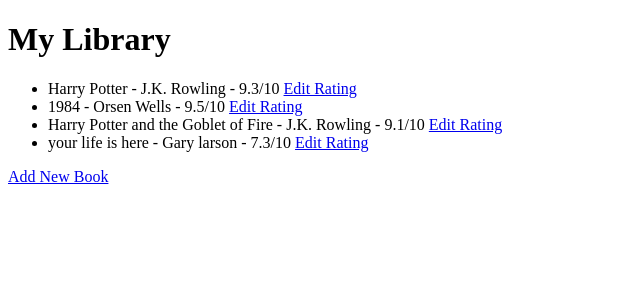
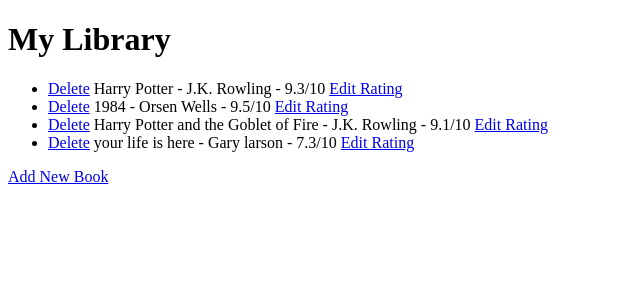
Before and after one commit to cburgyan/VirtualBookshelfWithSQLite_SQLAlchemy_Flask_render_template_request_redirect_url_for, a Flask app: page / in a window 1280 px wide. Shown: the top 300 px of the page, without its empty margins (0-640 px from the left). Run offline with Flask 2, Linux system fonts and the light colour scheme; data comes from the database, SQL or seed files in the repository; both versions use the stored data as it was after the commit.

Commit message:
add delete book record link in that works in index.html

```diff
--- a/main.py
+++ b/main.py
@@ -29,6 +29,13 @@
 def home():
     return render_template('index.html', books=Book.query.all())
 
+@app.route('/<id>')
+def delete_page(id):
+    book_for_deletion = Book.query.filter_by(id=id).first()
+    db.session.delete(book_for_deletion)
+    db.session.commit()
+    return redirect(url_for('home'))
+
 
 @app.route("/add", methods=['POST', 'GET'])
 def add():
--- a/templates/index.html
+++ b/templates/index.html
@@ -8,7 +8,7 @@
 <h1>My Library</h1>
     <ul>
         {% for dic in books %}
-        <li>{{ dic['title'] }} - {{ dic['author'] }} - {{ dic['rating'] }}/10 <a href="{{ url_for('edit_rating_page', id=dic['id']) }}">Edit Rating</a></li>
+        <li><a href="{{ url_for('delete_page', id=dic['id']) }}">Delete</a> {{ dic['title'] }} - {{ dic['author'] }} - {{ dic['rating'] }}/10 <a href="{{ url_for('edit_rating_page', id=dic['id']) }}">Edit Rating</a></li>
         {% endfor %}
     </ul>
     {% if books|length == 0 %}
```
Also changed, not shown: books-collection.db.
